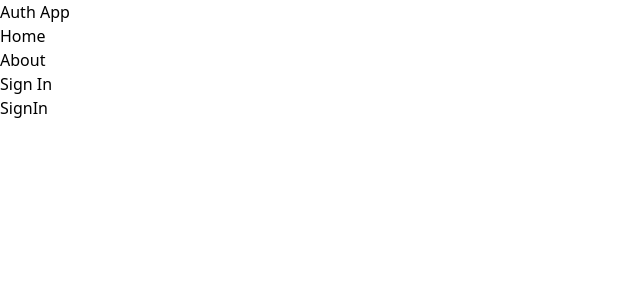
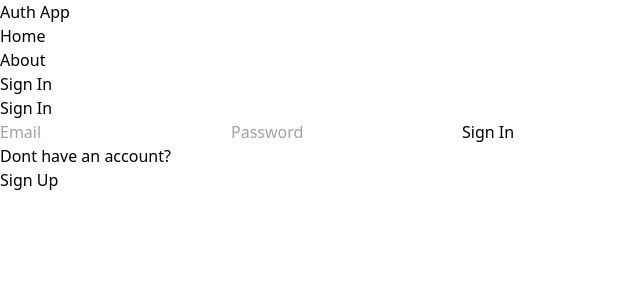
Before and after one commit to cmacdo1/MERN-Auth, a React (Vite) app in the folder client/: page /sign-in in a window 1280 px wide. Shown: the top 300 px of the page, without its empty margins (0-640 px from the left). Built offline with nearby package versions, Linux system fonts and the light colour scheme.

Commit message:
completed sign in page functionality

```diff
--- a/client/src/pages/SignIn.jsx
+++ b/client/src/pages/SignIn.jsx
@@ -1,7 +1,73 @@
-import React from 'react'
+import { Link, useNavigate } from 'react-router-dom';
+import { useState } from 'react';
 
 export default function SignIn() {
+  const [formData, setFormData] = useState({});
+  const [error, setError] = useState(false);
+  const [loading, setLoading] = useState(false);
+  const navigate = useNavigate();
+  const handleChange = (e) => {
+    setFormData({...formData, [e.target.id]: e.target.value});
+  };
+
+  const handleSubmit = async (e) => {
+    e.preventDefault();
+    try {
+      setLoading(true);
+      setError(false);
+      const res = await fetch('/api/auth/signin', {
+        method: 'POST',
+        headers: {
+          'Content-Type': 'application/json',
+        },
+        body: JSON.stringify(formData),
+      });
+      const data = await res.json();
+      setLoading(false);
+      if (data.success === false) {
+        setError(true);
+        return;
+      }
+      navigate('/');
+    } catch (error) {
+      setLoading(false);
+      setError(true)
+    }
+  };
+
   return (
-    <div>SignIn</div>
+    <div className='p-3 max-w-lg mx-auto'>
+      <h1 className='text-3xl text-center font-semibold my-7'>Sign In</h1>
+      <form onSubmit={handleSubmit} className='flex flex-col gap-4'>
+        <input
+          type="email"
+          placeholder='Email'
+          id='email'
+          className='bg-slate-100 p-3 rounded-lg'
+          onChange={handleChange}
+        />
+        <input
+          type="password"
+          placeholder='Password'
+          id='password'
+          className='bg-slate-100 p-3 rounded-lg'
+          onChange={handleChange}
+        />
+        <button
+          disabled={loading}
+          className='bg-slate-700 text-white p-3 rounded-lg uppercase hover:opacity-95 disabled:opacity-80'>
+          {loading ? 'Loading...' : 'Sign In'}
+        </button>
+      </form>
+      <div className='flex gap-2 mt-5'>
+        <p>Dont have an account?</p>
+        <Link to='/sign-up'>
+          <span className='text-blue-500'>Sign Up</span>
+        </Link>
+      </div>
+      <p className='text-red-700 mt-5'>
+        {error && "Something went wrong!"}
+      </p>
+    </div>
   )
 }
--- a/client/src/pages/SignUp.jsx
+++ b/client/src/pages/SignUp.jsx
@@ -1,10 +1,11 @@
-import { Link } from 'react-router-dom';
+import { Link, useNavigate } from 'react-router-dom';
 import { useState } from 'react';
 
 export default function SignUp() {
   const [formData, setFormData] = useState({});
   const [error, setError] = useState(false);
   const [loading, setLoading] = useState(false);
+  const navigate = useNavigate();
   const handleChange = (e) => {
     setFormData({...formData, [e.target.id]: e.target.value});
   };
@@ -28,6 +29,7 @@
         setError(true);
         return;
       }
+      navigate('/sign-in');
     } catch (error) {
       setLoading(false);
       setError(true)
```
